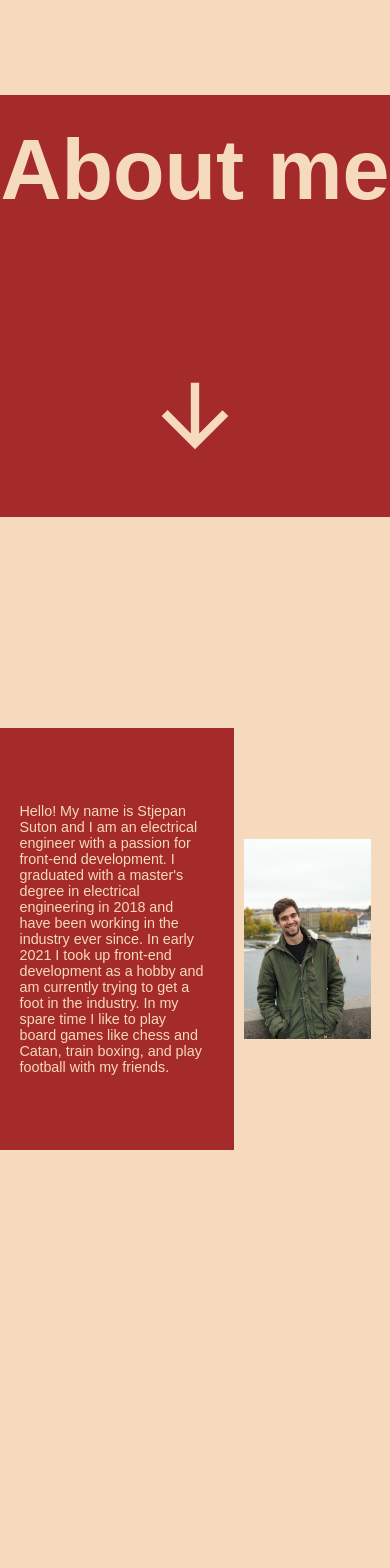
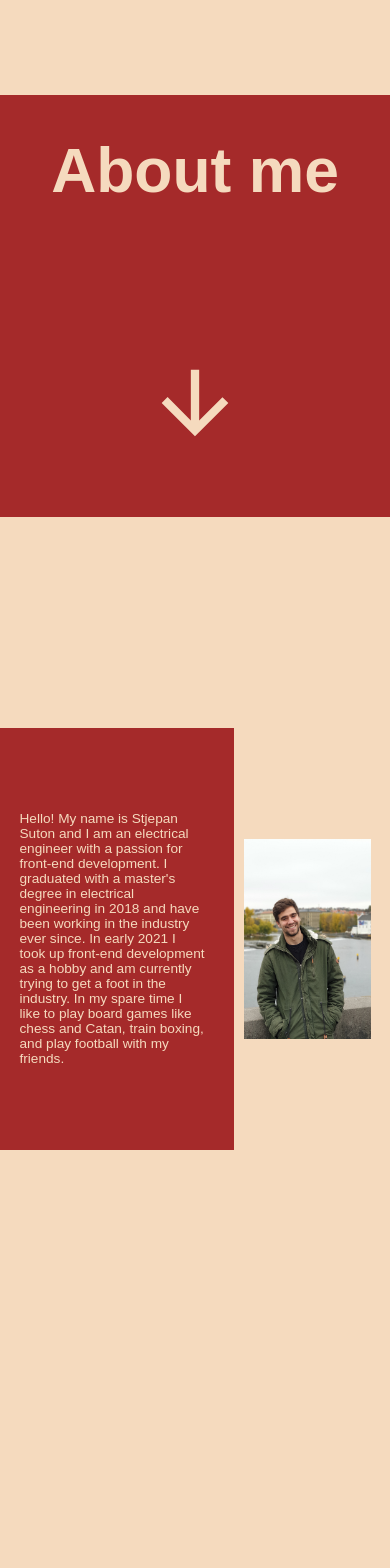
Before and after one commit to StjepanSuton/Portfolio, a React (Create React App) app: page / in a window 390 px wide. Shown: the part 960-2528 px from the top of the page. Built offline with nearby package versions, Linux system fonts and the light colour scheme; a web font is replaced by a local one.

Commit message:
some responsive fixes

```diff
--- a/src/components/ContactMe/ContactMe.module.scss
+++ b/src/components/ContactMe/ContactMe.module.scss
@@ -53,6 +53,7 @@
   height: 100%;
   width: 70%;
   @include media("<=tablet") {
+    font-size: 2.5vh;
   }
 }
 .social-container {
@@ -64,6 +65,7 @@
   height: 50%;
   @include media("<=tablet") {
     justify-content: space-around;
+    height: 30%;
   }
 }
 .img {
--- a/src/components/Intro/AboutMe/AboutMe.module.scss
+++ b/src/components/Intro/AboutMe/AboutMe.module.scss
@@ -56,10 +56,10 @@
   font-size: 2vw;
   max-width: 50vw;
   @include media("<=tablet") {
-    font-size: 2.3vh;
+    font-size: 2.3vw;
   }
   @include media("<=phone") {
-    font-size: 1.7vh;
+    font-size: 3.5vw;
   }
 }
 .img {
--- a/src/components/Intro/AboutMe/AboutMeIntro.module.scss
+++ b/src/components/Intro/AboutMe/AboutMeIntro.module.scss
@@ -34,10 +34,10 @@
   position: relative;
   font-size: 14vw;
   @include media("<=tablet") {
-    font-size: 14vh;
+    font-size: 16vw;
   }
   @include media("<=phone") {
-    font-size: 10vh;
+    font-size: 16vw;
   }
 }
 .line {
--- a/src/components/Projects/Konobarco/Konobarco.module.scss
+++ b/src/components/Projects/Konobarco/Konobarco.module.scss
@@ -86,7 +86,7 @@
   margin: 2vw;
   font-size: 2vw;
   @include media("<=tablet") {
-    font-size: 2vh;
+    font-size: 3.5vw;
     margin: 5vw;
   }
 }
@@ -147,6 +147,11 @@
   @include media("<=tablet") {
     margin-right: 0;
     position: relative;
-    font-size: 2vh;
+    font-size: 2vw;
+  }
+  @include media("<=phone") {
+    margin-right: 0;
+    position: relative;
+    font-size: 3vw;
   }
 }
```
